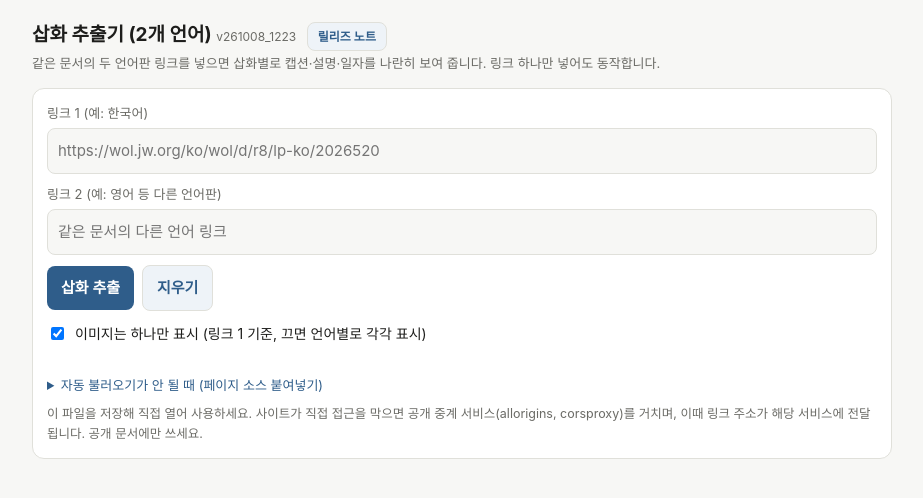
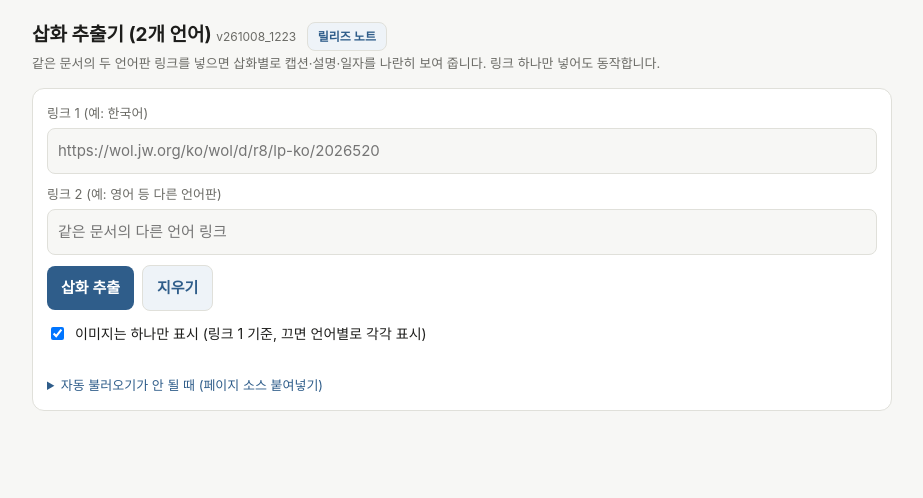
Before and after one commit to minhtriaum/illustration, a plain HTML site: page index.html in a window 1280 px wide. Shown: the whole page, without its empty margins (178-1101 px from the left). Drawn offline with Linux system fonts and the light colour scheme.

Commit message:
Update index.html

```diff
--- a/index.html
+++ b/index.html
@@ -1,7 +1,7 @@
 <!doctype html>
 <html lang="ko"><head><meta charset="utf-8">
 <meta name="viewport" content="width=device-width, initial-scale=1, viewport-fit=cover">
-<title>삽화 추출기 (2개 언어) v261008_1223</title>
+<title>삽화 추출기 (다언어) v10081223</title>
 <style>
 :root{--bg:#f7f7f5;--card:#fff;--tx:#1d1d1b;--mu:#6b6b66;--ac:#2f5d8a;--bd:#e0e0da;--hi:#eef3f8;box-sizing:border-box;padding-top:env(safe-area-inset-top,0px);padding-bottom:env(safe-area-inset-bottom,0px)}
 @media(prefers-color-scheme:dark){:root:not([data-theme="light"]){--bg:#151516;--card:#1f1f21;--tx:#ececea;--mu:#9a9a94;--ac:#7fb0e0;--bd:#333336;--hi:#242a31}}
@@ -47,8 +47,6 @@ a{color:var(--ac)}
 <label for="src1" style="margin-top:8px">링크 1의 페이지 소스</label><textarea id="src1"></textarea>
 <label for="src2" style="margin-top:8px">링크 2의 페이지 소스</label><textarea id="src2"></textarea>
 <p class="note">붙여넣은 칸이 있으면 그 내용을 우선 사용합니다.</p></details>
-<p class="note">이 파일을 저장해 직접 열어 사용하세요. 사이트가 직접 접근을 막으면 공개 중계 서비스(allorigins, corsproxy)를 거치며, 이때 링크 주소가 해당 서비스에 전달됩니다. 공개 문서에만 쓰세요.</p>
-</div>
 
 <div id="out"></div>
 <div class="row" id="tools" style="display:none"><button id="copy">결과 복사</button><button class="sec" id="shot">표 이미지 만들기</button><span class="note" id="msg" style="margin:0"></span></div>
```
